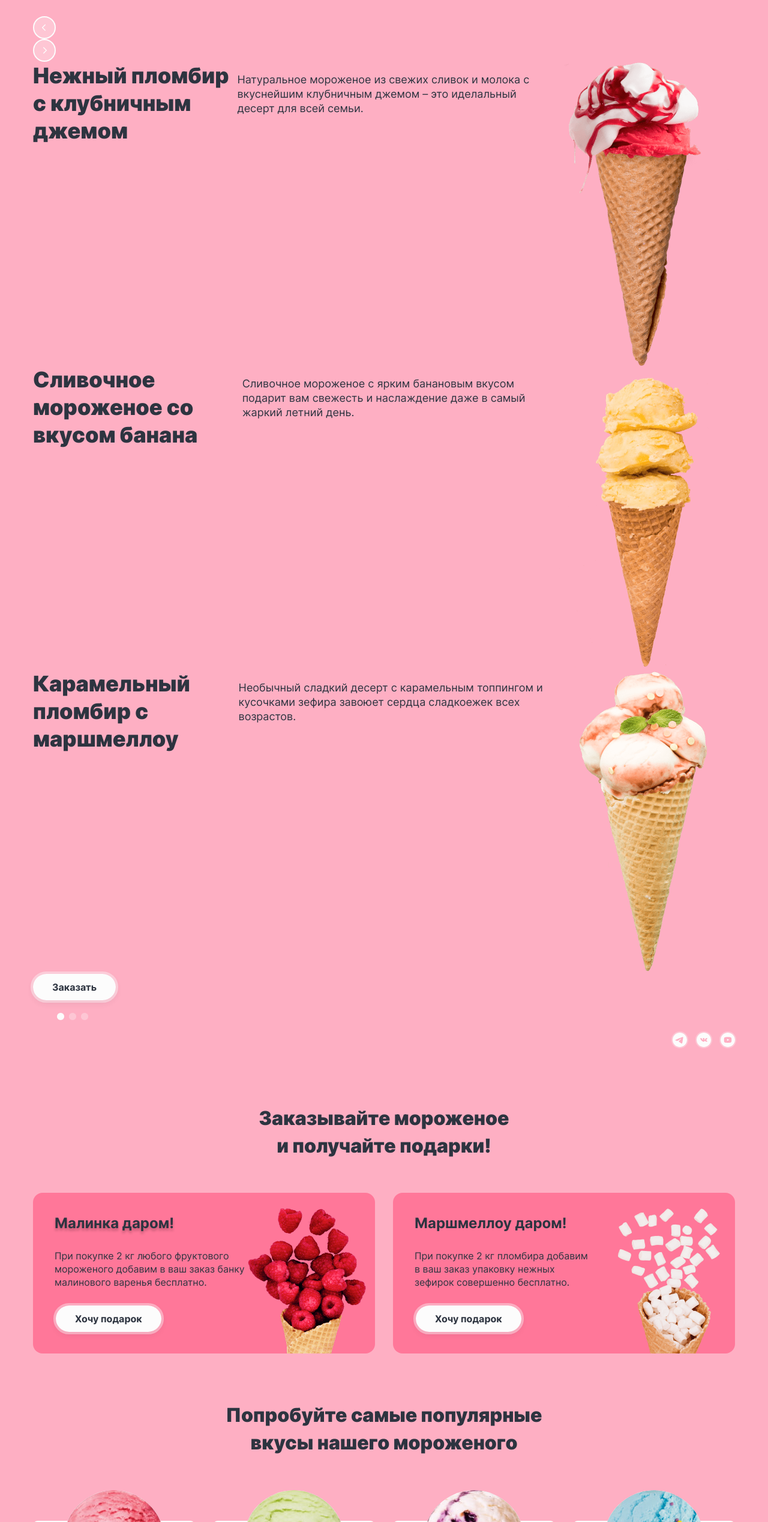
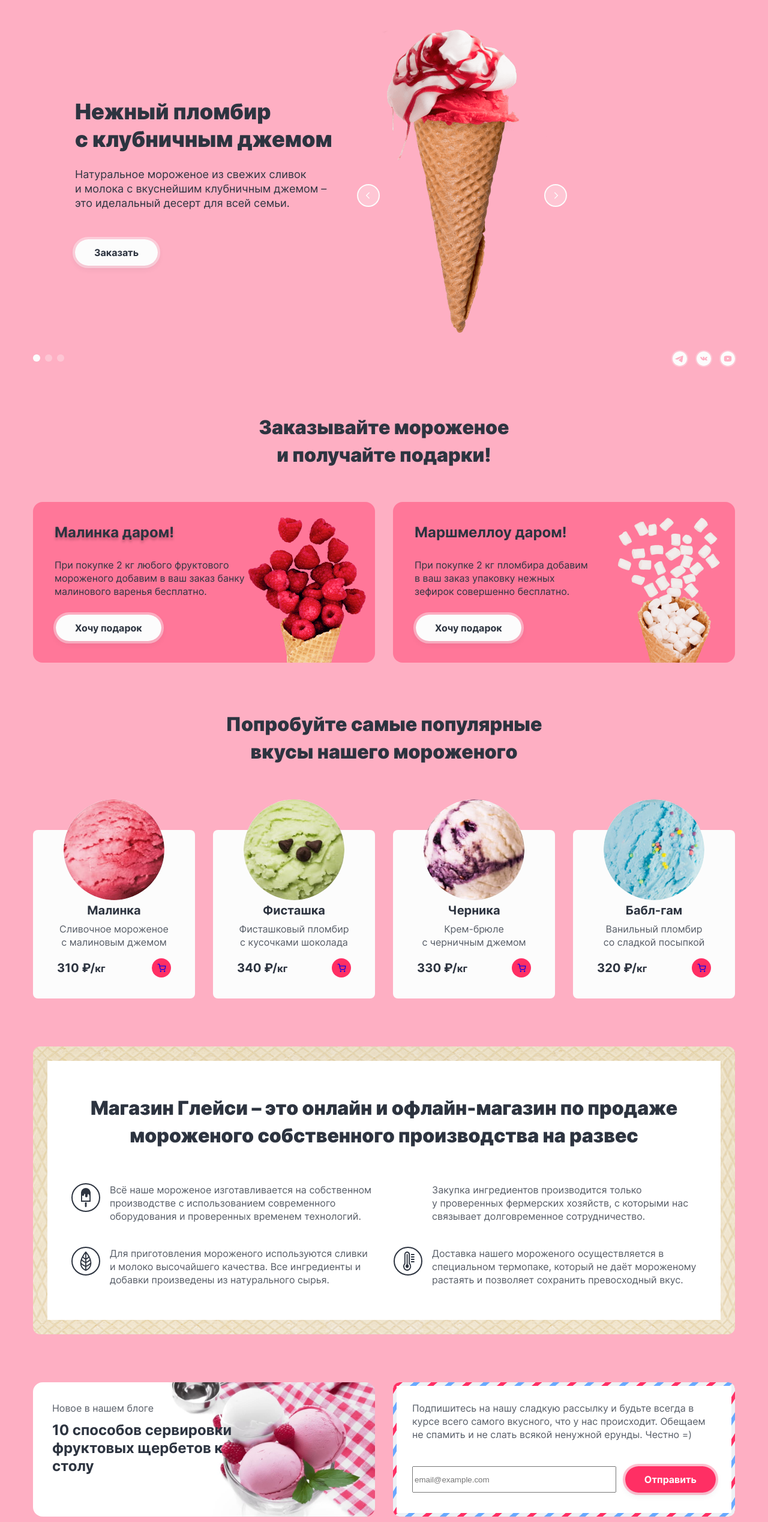
Before and after one commit to htmlacademy-htmlcss/2205519-gllacy-35, a plain HTML site: page index.html in a window 1280 px wide. Shown: the part 82-2620 px from the top of the page at 60% size. Drawn offline with Linux system fonts and the light colour scheme.

Commit message:
Fix. Декоративные элементы всех страниц
Добрый вечер! А как эти ошибки в валидаторе убрать? Кнопки с подсказками будут вырываться из потока, поэтому я их закомментировал, а как обращаться к svg иконкам без класса не совсем понятно.

> Как понять какое свойство?
https://pastenow.ru/08c7f3f009eca72dd43e938954fe2f5b

Имею в виду, что в стайлгайде есть кнопка с кружком загрузки, называется "кнопка со спиннером"
есть button:hover, button:active и т.д, а у этой какое должно быть значение, если не hover?

Спасибо)

```diff
--- a/index.html
+++ b/index.html
@@ -15,7 +15,7 @@
         <a class="navigation-logo">
           <img class="page-header logo" src="images/header/gllacy-logo.svg" width="137" height="56" alt="Логотип магазина мороженого «Глейси»." />
         </a>
-        <ul class="navigation-company-list">
+        <ul class="navigation-company-list reset-list">
           <li class="navigation-company-item">
             <a class="navigation-company-link navigation-catalog" href="catalog.html">Каталог
               <svg class="navigation-image navigation-catalog-arrow" aria-hidden="true" focusable="false" xmlns="http://www.w3.org/2000/svg" width="12" height="7" fill="currentColor" viewBox="0 0 12 7">
@@ -33,7 +33,7 @@
       </div>
 
 
-      <ul class="navigation-user">
+      <ul class="navigation-user reset-list">
         <li class="navigation-item">
           <a class="contacts-phone" href="tel:+78005558628">+7 800 555-86-28</a>
         </li>
@@ -77,6 +77,20 @@
 
       <section class="ice-cream-catalog">
     <h2 class="visually-hidden">Ассортимент мороженого</h2>
+        <ul class="catalog-list reset-list">
+          <li class="catalog-item">
+
+          <div class="ice-cream-catalog-content">
+            <h3 class="ice-cream-best-flavours ice-cream-strawberry">Нежный пломбир<br /> с клубничным джемом</h3>
+            <p class="catalog-description catalog-strawberry-description">
+              Натуральное мороженое из свежих сливок<br /> и молока с вкуснейшим клубничным джемом – это иделальный десерт для всей семьи.
+            </p>
+            <button class="button button-white button-order" type="button">Заказать</button>
+            </div>
+<div class="image-and-buttons">
+            <img class="catalog-image" src="images/catalog/advice-strawberry.png" width="306" height="507" alt="" />
+
+            <div class="ice-cream-buttons">
                 <button class="slider-button slider-prev" type="button">
                   <span class="visually-hidden">Предыдущее фото</span>
                   <svg class="slider-button-icon" aria-hidden="true" focusable="false" xmlns="http://www.w3.org/2000/svg" width="16" height="16" fill="none" viewBox="0 0 16 16">
@@ -90,23 +104,16 @@
                     <path fill-rule="evenodd" d="M7.135 2.865a.665.665 0 1 0-.94.94l4.201 4.201-4.201 4.202a.665.665 0 0 0 .94.94l4.669-4.668.003-.003c.26-.26.26-.681 0-.94L7.135 2.864Z" clip-rule="evenodd" />
                   </svg>
                 </button>
-
-
-        <ul class="catalog-list">
-          <li class="catalog-item">
-            <h3 class="ice-cream-best-flavours ice-cream-strawberry">Нежный пломбир с клубничным джемом</h3>
-            <p class="catalog-description catalog-strawberry-description">
-              Натуральное мороженое из свежих сливок и молока с вкуснейшим клубничным джемом – это иделальный десерт для всей семьи.
-            </p>
-            <img src="images/catalog/advice-strawberry.png" width="306" height="507" alt="" />
+                </div>
+                </div>
           </li>
-
+  <!--
           <li class="catalog-item">
             <h3 class="ice-cream-best-flavours ice-cream-banana">Сливочное мороженое со вкусом банана</h3>
             <p class="catalog-description catalog-banana-description">
               Сливочное мороженое с ярким банановым вкусом подарит вам свежесть и наслаждение даже в самый жаркий летний день.
             </p>
-            <img src="images/catalog/advice-banana.png" width="306" height="507" alt="" />
+            <img class="catalog-image" src="images/catalog/advice-banana.png" width="306" height="507" alt="" />
 
           </li>
 
@@ -115,16 +122,17 @@
             <p class="catalog-description catalog-marshmellow-description">
               Необычный сладкий десерт с карамельным топпингом и кусочками зефира завоюет сердца сладкоежек всех возрастов.
             </p>
-            <img src="images/catalog/advice-marshmellow.png" width="306" height="507" alt="" />
+            <img class="catalog-image" src="images/catalog/advice-marshmellow.png" width="306" height="507" alt="" />
           </li>
+-->
+
 
           <!-- Вставить сюда перпеключатель между отображаемым в каталоге мороженым + смена бэкграунд цвета. Скорее всего делается в js-->
         </ul>
 
-        <button class="button button-white button-order" type="button">Заказать</button>
+<div class="pagination-socials-wrapper">
 
-
-        <ol class="slider-pagination">
+        <ol class="slider-pagination reset-list">
           <li class="slider-pagination-item">
             <button class="slider-pagination-button slider-pagination-button-current" type="button">
               <span class="visually-hidden">1 фото</span>
@@ -156,7 +164,7 @@
 
         <section class="socials socials-main">
           <h2 class="visually-hidden">Наши социальные сети</h2>
-          <ul class="socials-main-list">
+          <ul class="socials-main-list reset-list">
             <li class="socials-main-item">
               <a class="socials-link socials-telegram" href="#">
                 <span class="visually-hidden">Телеграм</span>
@@ -190,6 +198,7 @@
             </li>
           </ul>
         </section>
+        </div>
       </section>
 
 
@@ -236,7 +245,7 @@
         <h2 class="visually-hidden">Лучшие вкусы в линейке мороженого</h2>
         <p class="flavours-title">Попробуйте самые популярные<br /> вкусы нашего мороженого</p>
 
-        <ul class="flavours-list">
+        <ul class="flavours-list reset-list">
           <li class="flavours-item">
             <img class="flavours-image" src="images/assortment/popular-raspberry.jpg" width="168" height="168" alt="Мороженое со вкусом малины" />
             <div class="flavours-info">
@@ -337,7 +346,7 @@
       <section class="about-us">
         <h2 class="about-title">Магазин Глейси – это онлайн и офлайн-магазин по продаже мороженого собственного производства на развес</h2>
 
-        <ul class="about-list">
+        <ul class="about-list reset-list">
           <li class="about-item">
             <span class="about-us-icon"></span>
             <p class="about-us-description">
@@ -383,14 +392,14 @@
         <!--       геометрическая рамка напишется в css          -->
         <section class="newsletter">
           <h2 class="visually-hidden newsletter-title">Подписка на новостную рассылку</h2>
+<div class="newsletter-content-wrapper">
           <p class="newsletter-item">
             Подпишитесь на нашу сладкую рассылку и будьте всегда в курсе всего самого вкусного, что у нас происходит. Обещаем не спамить и не слать всякой ненужной ерунды. Честно =)
           </p>
-          <div class="newsletter-actions">
             <form class="newsletter-form" action="#" method="post">
               <input class="newsletter-field" placeholder="email@example.com" type="email" name="newsletter-email" required />
+              <button class="button button-red newsletter-button" type="submit">Отправить</button>
             </form>
-            <button class="button button-red newsletter-button" type="submit">Отправить</button>
           </div>
         </section>
       </div>
@@ -414,9 +423,9 @@
             <div class="delievery-form-container">
               <p class="field-group delievery-form-date">
                 <label class="form-label" for="delievery-date">Дата
-                  <button class="info" id="#">
+                <!--  <button class="info" id="#">
                     <span class="visually-hidden">Посмотреть дополнительную информацию</span>
-                  </button>
+                  </button> -->
                 </label>
                 <input class="delievery-date-field" type="text" name="delievery-date" id="delievery-date" placeholder="01.04.2020">
               </p>
@@ -428,14 +437,11 @@
 
               <p class="field-group delievery-form-address">
                 <label class="form-label" for="delievery-address">Адрес
-                  <button class="info" id="#">
+                <!--  <button class="info" id="#">
                     <span class="visually-hidden">Посмотреть дополнительную информацию</span>
-                  </button>
+                  </button>  -->
 
-                  <!--  На что здесь стоит заменить id кнопки? Валидатор выдаёт ошибку, но размечено все было по инструкции
-      Твкже валидатор показывает ошибку при добавлении классов на svg иконки, на что их тогда заменить, если они работают?
-      Спасибо)
--->
+                  <!-- Иконки-подсказки позже будут вырываться из потока, поэтому они закомментированы -->
 
                 </label>
                 <input class="delievery-address-field" type="text" name="delievery-address" id="delievery-address" placeholder="ул. Большая Конюшенная, 19/8">
@@ -482,7 +488,7 @@
     <div class="page-footer-container">
       <section class="socials socials-footer">
         <h2 class="visually-hidden">Наши социальные сети</h2>
-        <ul class="socials-footer-list">
+        <ul class="socials-footer-list reset-list">
           <li class="socials-footer-item">
             <a class="socials-link socials-button socials-telegram" href="#">
               <span class="visually-hidden">Телеграм</span>
@@ -521,7 +527,7 @@
 
       <section class="documentation">
         <h2 class="visually-hidden">Наша документация</h2>
-        <ul class="documentation-list">
+        <ul class="documentation-list reset-list">
           <li class="documentation-item">
             <a class="documentation-link documentation-providers" href="#">
               <svg class="footer-documentation-heart" aria-hidden="true" focusable="false" xmlns="http://www.w3.org/2000/svg" width="16" height="16" fill="none" viewBox="0 0 16 16">
@@ -556,7 +562,7 @@
       <section class="copyright">
         <h2 class="visually-hidden">Авторские права</h2>
 
-        <ul class="copyright-list">
+        <ul class="copyright-list reset-list">
           <li class="copyright-item copyright-item-logo">
             <a href="#">
               <img src="images/footer/footer-logo.svg" width="93" height="27" alt="Логотип HTML Academy." />
--- a/styles/styles.css
+++ b/styles/styles.css
@@ -60,12 +60,18 @@ body {
   overflow: hidden;
 }
 
+.reset-list {
+  margin: 0;
+  padding: 0;
+  list-style: none;
+}
+
 .main-container {
   flex-grow: 1;
 }
 
 .page-container {
-  /* background-color: grey; */
+   /* background-color: grey; */
   width: 1170px;
   margin: 0 auto;
 }
@@ -98,8 +104,6 @@ body {
   display: flex;
   flex-wrap: wrap;
   margin: 10px 0;
-  padding: 0;
-  list-style: none;
 }
 
 .navigation-company-link {
@@ -116,8 +120,6 @@ body {
   max-width: 500px;
   margin: 36px 0;
   margin-left: auto;
-  padding: 0;
-  list-style: none;
   font-size: 14px;
   line-height: 20px;
 }
@@ -201,22 +203,81 @@ body {
 /* Секция с 3 рожками мороженого */
 .ice-cream-catalog {
   margin-bottom: 80px;
-}
+  /* background-color: green; */
+}
+
+.ice-cream-catalog-content {
+margin-top: 136px;
+margin-left: 70px;
+margin-bottom: 138px;
+}
+
 
 .catalog-item {
   list-style: none;
-  display: flex;
+  display: grid;
+  grid-template-columns: 1fr 630px;
+  grid-template-rows: auto;
+}
+
+.image-and-buttons {
+  position: relative;
+}
+
+
+.ice-cream-buttons {
+  position: absolute;
+  top: 50%;
+  right: 0;
+  bottom: 50%;
+  left: 0;
+  display: flex;
+  justify-content: space-between;
+  width: 350px;
+}
+
+.catalog-image {
+  position: relative;
+  padding: 21px;
+  padding-bottom: 26px;
+}
+
+.catalog-image::after {
+  position: absolute;
+ content: "";
+ left: calc(50% - 312px/2 + 3px);
+ top: calc(50% - 312px/2);
+ width: 312px;
+ height: 312px;
+ border-radius: 50%;
 }
 
 .ice-cream-best-flavours {
   margin: 0;
+  padding: 0;
+  width: 470px;
+
+  margin-bottom: 24px;
+}
+
+/*  Описания главных вкусов  */
+.catalog-description {
+  font-size: 18px;
+  line-height: 24px;
+  text-align: left;
+  width: 429px;
+  margin-bottom: 48px;
+}
+
+.pagination-socials-wrapper {
+  display: flex;
+  justify-content: space-between;
 }
 
 .slider-pagination {
   display: flex;
-  justify-content: space-between;
+  gap: 8px;
   width: 52px;
-  list-style: none;
 }
 
 .slider-pagination-button {
@@ -248,37 +309,26 @@ body {
 }
 
 .catalog-list {
-  margin: 0;
-  padding: 0;
-}
-
-/*  Описания главных вкусов  */
-.catalog-description {
-  font-size: 18px;
-  line-height: 24px;
-  text-align: left;
-}
+
+}
+
+
 
 .socials-main {
-  margin: 0;
-  margin-left: auto;
+  align-items: center;
+  margin: 0;
   max-width: 104px;
 }
 
 .socials-main-list {
   display: flex;
   flex-wrap: wrap;
-  margin: 0;
-  padding: 0;
-  list-style-type: none;
-  margin-left: auto;
+  gap: 16px;
+  justify-content: flex-end;
 }
 
 .socials-main-item {
-  width: 24px;
-  height: 24px;
-  margin-right: 16px;
-  margin-bottom: 16px;
+
 }
 
 .socials-main-item:nth-child(3n) {
@@ -314,6 +364,7 @@ body {
   color: #FCFCFC;
   background-color: #FF2F64;
   outline: 4px solid rgba(255, 47, 100, 0.3);
+  box-shadow: 0 4px 12px rgba(45, 52, 64, 0.1);
 }
 
 .slider-button {
@@ -375,11 +426,6 @@ body {
   margin-left: 38px;
 }
 
-.newsletter-button {
-  text-align: center;
-  align-items: center;
-}
-
 .marketing-offer {
   margin-bottom: 80px;
 }
@@ -463,9 +509,6 @@ body {
 }
 
 .flavours-list {
-  list-style: none;
-  margin: 0;
-  padding: 0;
   display: flex;
   justify-content: space-between;
 }
@@ -542,6 +585,10 @@ body {
   border-radius: 16px;
   margin: 30px 0;
   margin-bottom: 80px;
+  border: 24px solid;
+  border-image: url(../images/wrappers/waffle.png);
+  border-image-slice: 30;
+
 }
 
 .about-title {
@@ -554,8 +601,6 @@ body {
 }
 
 .about-list {
-  margin: 0px;
-  padding: 0;
   display: grid;
   grid-template-columns: repeat(2, 1fr);
   gap: 40px 32px;
@@ -598,8 +643,9 @@ body {
 .about-img {}
 
 .blog-and-newsletter {
-  display: flex;
-  justify-content: space-between;
+  display: grid;
+  grid-template-columns: repeat(2, 1fr);
+  column-gap: 30px;
   margin-bottom: 80px;
 }
 
@@ -638,39 +684,37 @@ body {
 }
 
 .newsletter {
+  width: 570px;
+  height: 224px;
   color: inherit;
   background-color: #FFFFFF;
-  width: 570px;
-  height: 224px;
   box-sizing: border-box;
   padding: 26px;
   border-radius: 16px;
-}
+  border: 6px solid;
+  border-image: url(../images/wrappers/red-blue-stripes.png);
+  border-image-slice: 16;
+}
+
 
 .newsletter-item {
   margin: 0;
   padding: 0;
   color: #565C66;
-  width: 506px;
   margin-bottom: 42px;
 }
 
-/*div */
-.newsletter-actions {
-  margin: 0;
-  padding: 0;
-  display: flex;
-  justify-content: space-between;
-}
-
-/*   Подскажите, пожалуйста, почему у формы и у кнопки в этом диве снизу padding, если он обнулен через теги по классам?   */
-.newsletter-form {}
+.newsletter-form {
+display: flex;
+justify-content: space-between;
+}
 
 .newsletter-field {
-  padding: 14px 160px 14px 16px;
-  background-color: #FFFFFF;
-  border: 1px solid #B9B9B9;
-  border-radius: 4px;
+  width: 332px;
+}
+
+.newsletter-button {
+margin-left: 14px;
 }
 
 .delievery {
@@ -860,9 +904,6 @@ body {
 .socials-footer-list {
   display: flex;
   flex-wrap: wrap;
-  margin: 0;
-  padding: 0;
-  list-style-type: none;
 }
 
 .socials-footer-item {
@@ -884,8 +925,6 @@ body {
 }
 
 .documentation-list {
-  margin: 0;
-  padding: 0;
   display: flex;
   flex-wrap: wrap;
 }
@@ -938,9 +977,6 @@ body {
 }
 
 .copyright-list {
-  list-style: none;
-  margin: 0;
-  padding: 0;
 }
 
 .copyright-item {
@@ -1151,7 +1187,6 @@ body {
   list-style: none;
 }
 
-/*  Не понимаю почему цифры страниц в пагинации расположены слегка выше, чем должны быть  */
 .pagination-link {
   position: relative;
   display: flex;
```
Also changed, not shown: images/catalog-round.svg (added), images/wrappers/red-blue-stripes.png (added), images/wrappers/waffle.png (added). Lines whose indentation alone changed are shown as unchanged.
